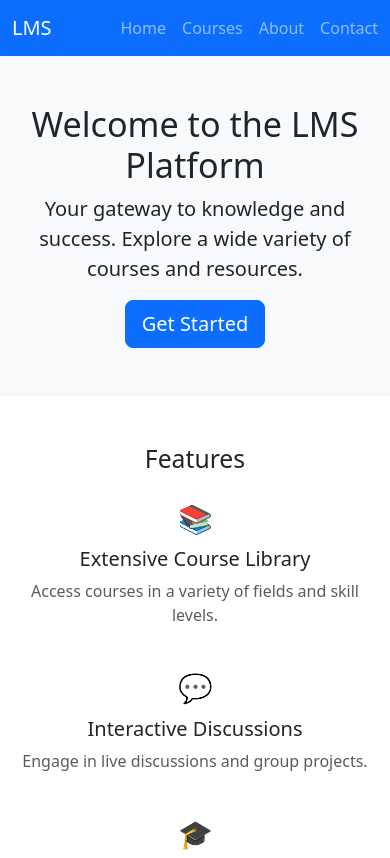
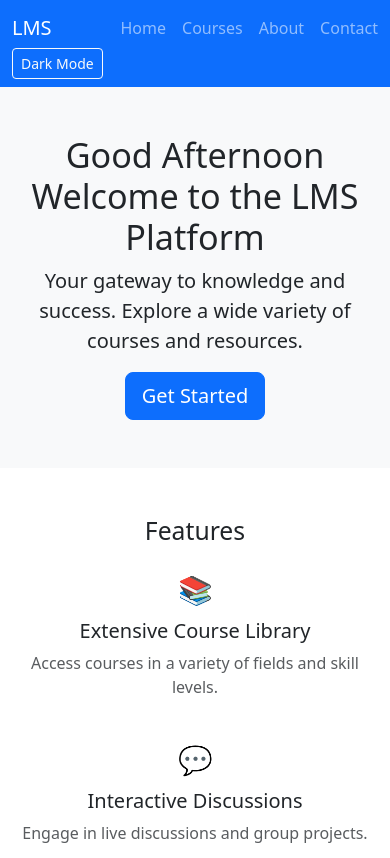
Before and after one commit to RansikaTD-23/Full-Stack-Fundamental-Laboratory, a plain HTML site: page LMS Platform/index.html in a window 390 px wide. Shown: the top 858 px of the page. Drawn offline with nearby package versions, Linux system fonts and the light colour scheme.

Commit message:
Update LMS Platform with Java Script

```diff
--- a/LMS Platform/index.html
+++ b/LMS Platform/index.html
@@ -18,13 +18,14 @@
         <li class="nav-item"><a class="nav-link" href="#about">About</a></li>
         <li class="nav-item"><a class="nav-link" href="#contact">Contact</a></li>
       </ul>
+      <button id="darkToggle" class="btn btn-outline-light btn-sm">Dark Mode</button>
     </div>
   </nav>
 
   <!-- Hero -->
-  <section id="home" class="bg-light text-center py-5">
+  <section id="home" class="bg-body-tertiary text-center py-5">
     <div class="container">
-      <h1 class="display-4">Welcome to the LMS Platform</h1>
+      <h1 class="display-4"><span id="greeting"></span><br>Welcome to the LMS Platform</h1>
       <p class="lead">Your gateway to knowledge and success. Explore a wide variety of courses and resources.</p>
       <a href="#" class="btn btn-primary btn-lg">Get Started</a>
     </div>
@@ -59,7 +60,7 @@
 </section>
 
 <!-- Popular Courses -->
-<section id="courses" class="bg-light text-center py-5">
+<section id="courses" class="bg-body-tertiary text-center py-5">
   <div class="container">
     <h2 class="mb-4">Popular Courses</h2>
     <div class="row g-4">
@@ -114,5 +115,31 @@
   </footer>
 
   <script src="https://cdn.jsdelivr.net/npm/bootstrap@5.3.3/dist/js/bootstrap.bundle.min.js"></script>
+
+  <script>
+    /*Greeting*/
+    const hour = new Date().getHours();
+    let greeting;
+
+    if (hour<12){
+      greeting = "Good Morning";
+    }
+    else if (hour<18){
+      greeting = "Good Afternoon";
+    }
+    else{
+      greeting = "Good Evening";
+    }
+    document.getElementById("greeting").textContent = greeting;
+
+    /*Dark Mode*/
+    const toggleBtn = document.getElementById("darkToggle");
+
+    toggleBtn.addEventListener("click",function(){
+      const isDark = document.body.classList.toggle("dark-mode");
+      document.documentElement.setAttribute("data-bs-theme",isDark? "dark" : "light");
+      toggleBtn.textContent = isDark ?"Light Mode" : "Dark Mode";
+    });
+  </script>
 </body>
 </html>
```
